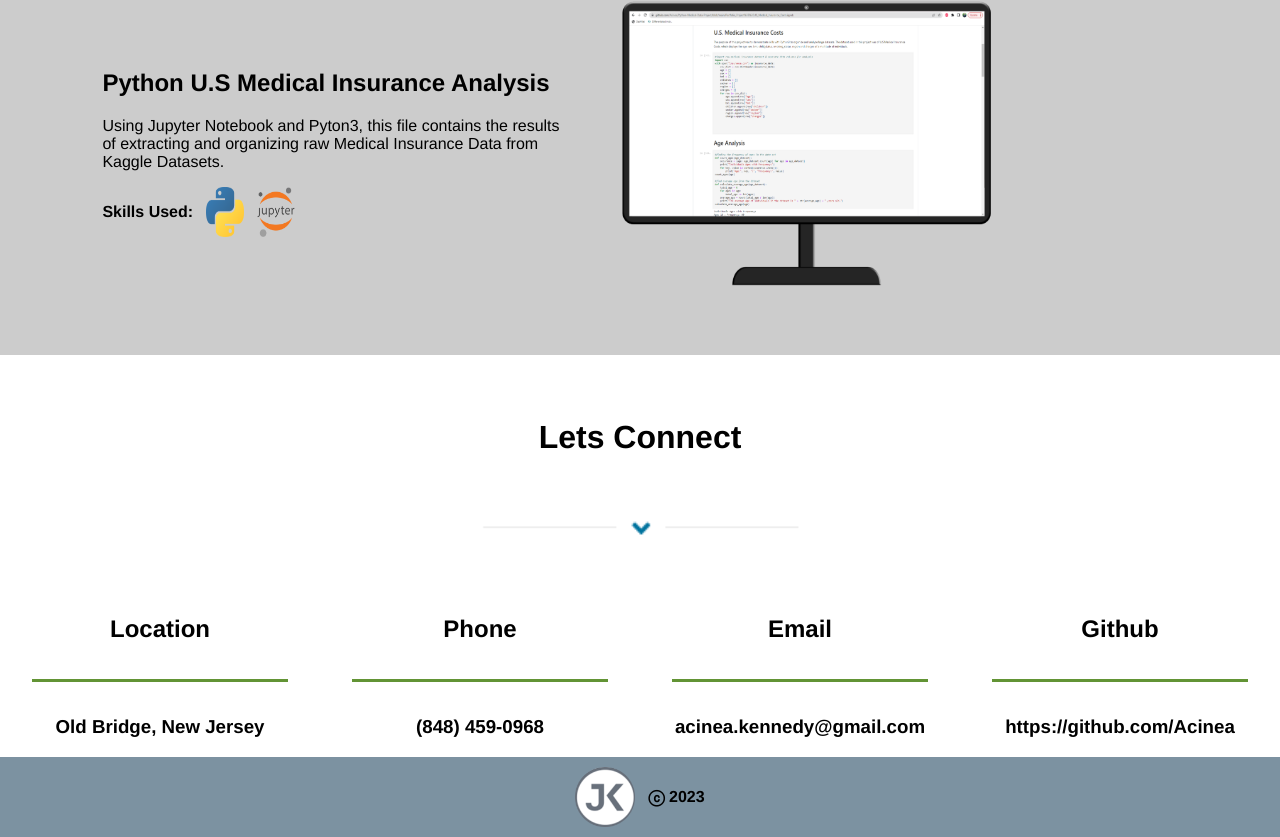
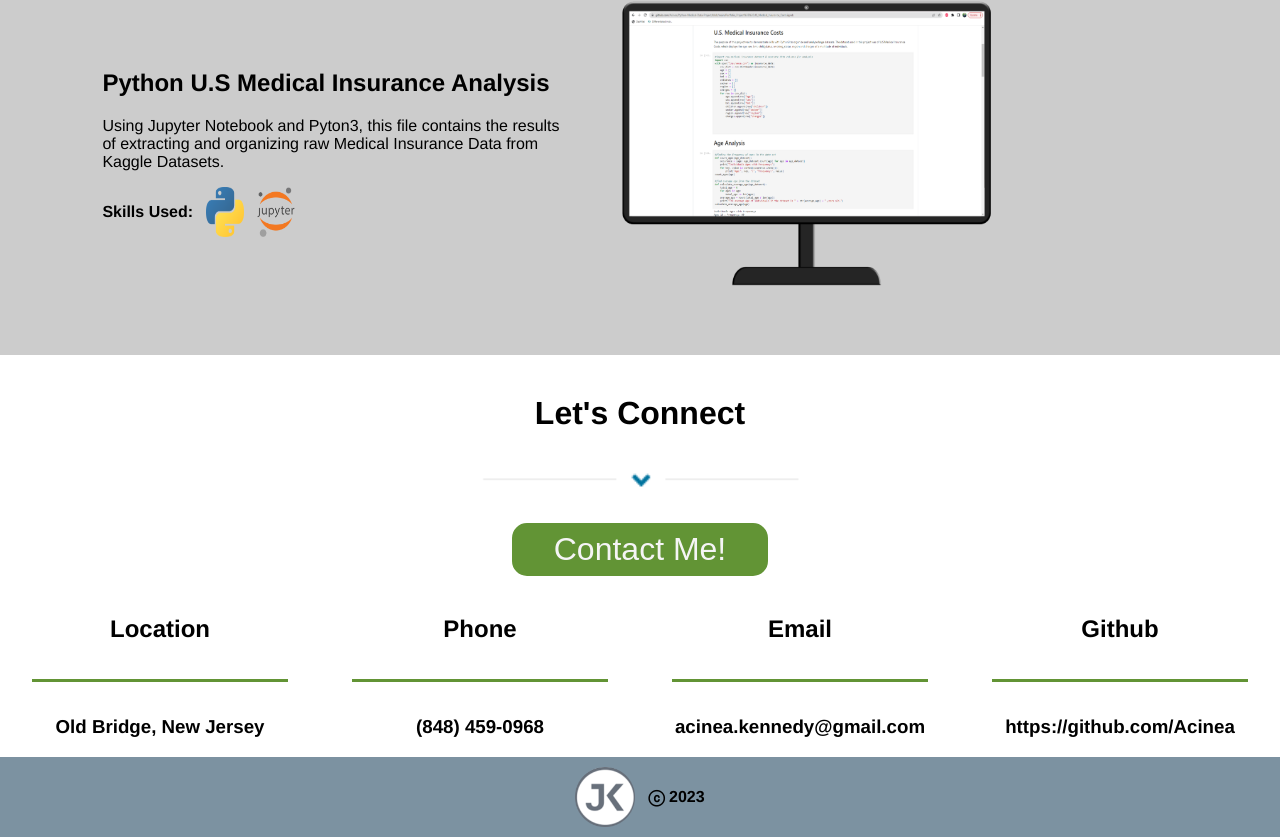
Before and after one commit to Acinea/portfolio-webapp, a React (Create React App) app: page / in a window 1280 px wide. Shown: the part 1765-2602 px from the top of the page. Built offline with nearby package versions, Linux system fonts and the light colour scheme.

Commit message:
Included link to contact form.

```diff
--- a/src/components/Home/home.js
+++ b/src/components/Home/home.js
@@ -79,8 +79,9 @@ export function Home() {
                 </div>
             </section>
             <div className='contact-form-title'>
-                <h1>Lets Connect</h1>
+                <h1>Let's Connect</h1>
                 <img src={downcarrot} alt="down arrow" className="down-carrot" />
+                <Link to='/contact'><button className="banner-button">Contact Me!</button></Link>
             </div>
         </main>
     )
```
